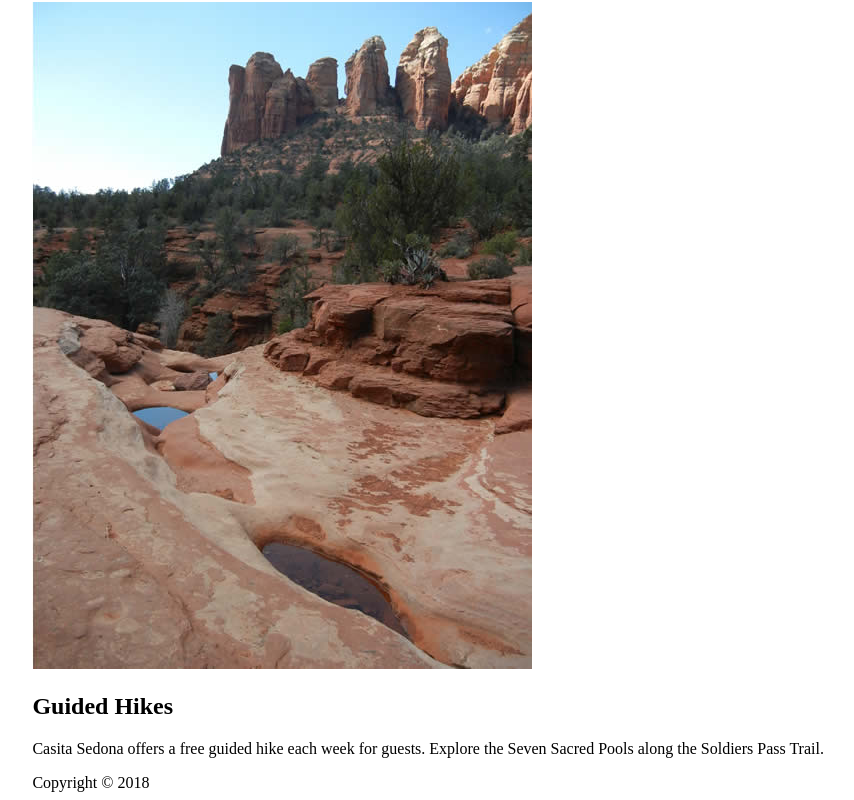
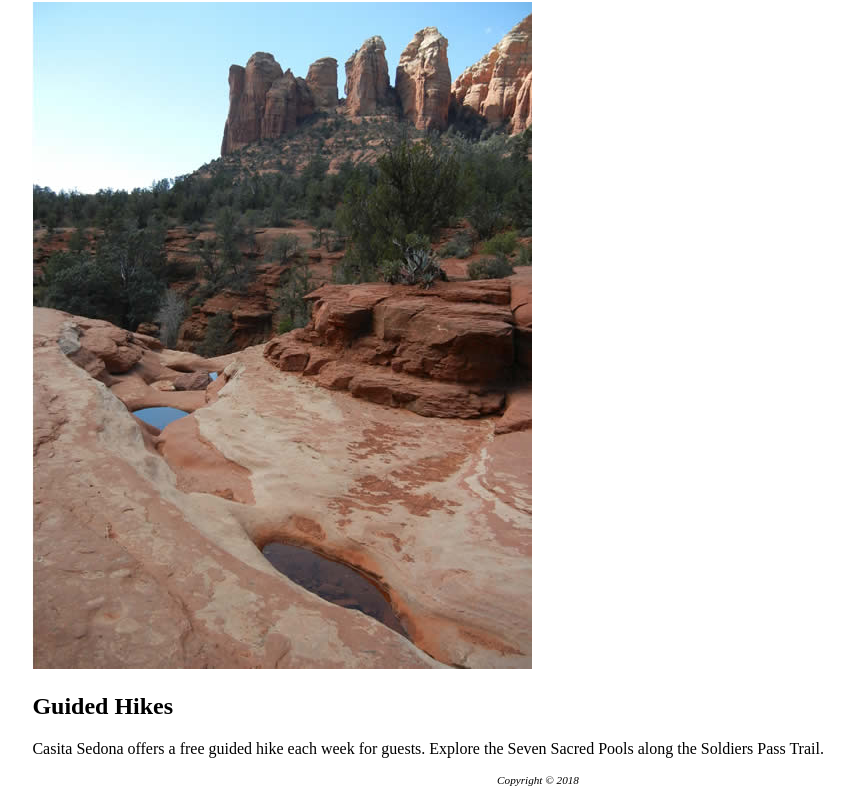
Before and after one commit to reeeedzy/webdev, a plain HTML site: page class/april6/index.html in a window 1280 px wide. Shown: the part 577-1377 px from the top of the page, without its empty margins (102-956 px from the left). Drawn offline with Linux system fonts and the light colour scheme.

Commit message:
updated css

```diff
--- a/class/april6/style.css
+++ b/class/april6/style.css
@@ -3,3 +3,8 @@
   width: 80%;
   margin: auto;
 }
+footer {
+  font-size: 0.7em;
+  font-style: italic;
+  text-align: center;
+}
```
